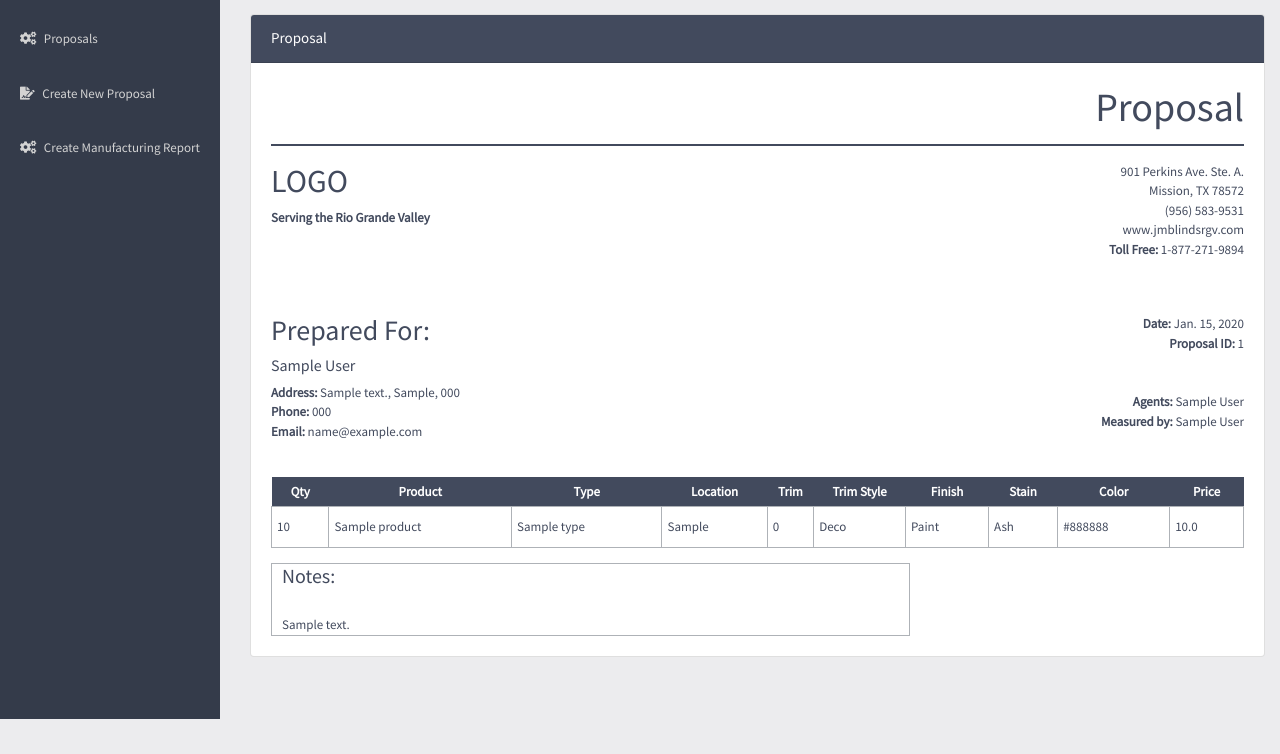
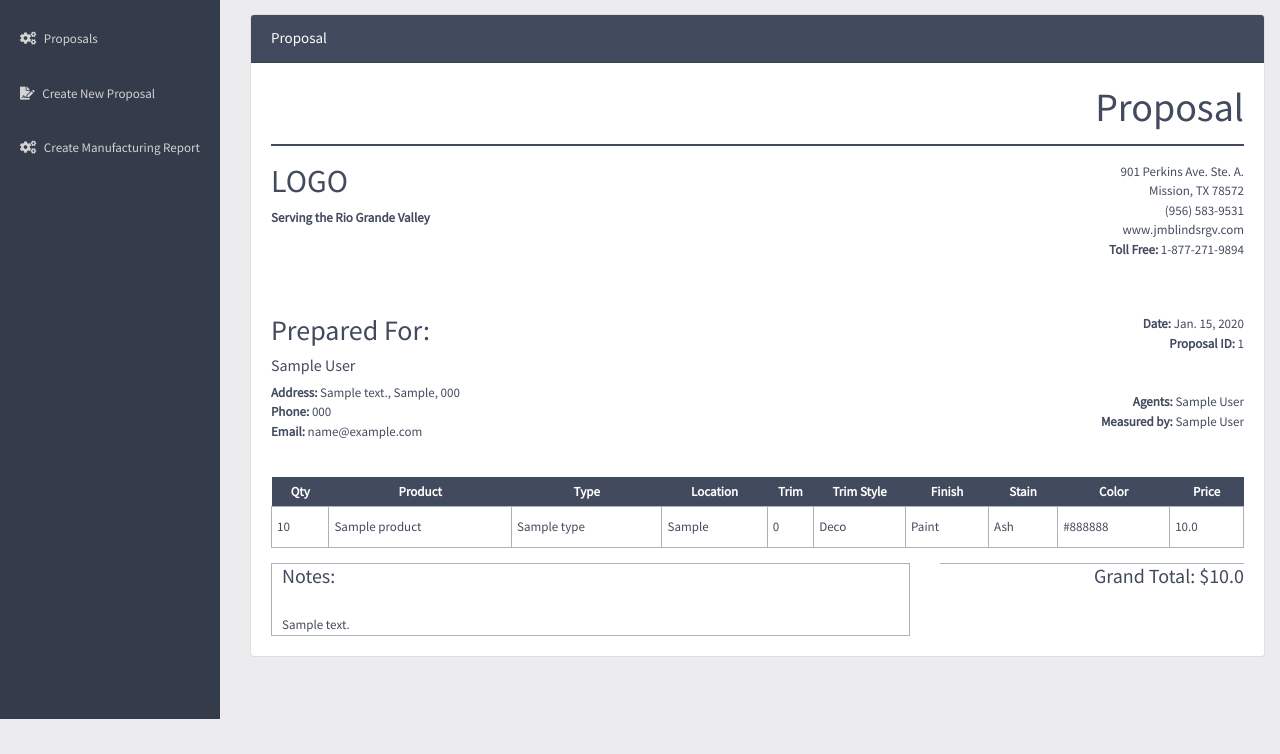
Before and after one commit to gcantu/kaizen, a Django app: page /proposal/final-proposal/1 in a window 1280 px wide. Shown: the part 46-800 px from the top of the page. Run offline with Django 3.2, Linux system fonts and the light colour scheme; tables that the repository leaves empty hold one stand-in row (values such as "Sample post"); parts of the project's set-up code (start-up, migrations or seed data) failed here and were passed over; some libraries are stand-ins or nearby versions.

Commit message:
Calculate proposal total

```diff
--- a/mysite/proposal/templates/proposal/final_proposal.html
+++ b/mysite/proposal/templates/proposal/final_proposal.html
@@ -46,4 +46,9 @@
         {{ proposal.notes }}
       </div>
     </div>
+    <div class="col-lg-4 col-md-4 col-sm-12">
+      <div class="total-style">
+        <h5>Grand Total: ${{ total }}</h5>
+      </div>
+    </div>
 {% endblock %}
--- a/mysite/proposal/views.py
+++ b/mysite/proposal/views.py
@@ -2,6 +2,8 @@ from django.urls import reverse
 from django.shortcuts import render, redirect
 from .models import customer, proposal, agent, line_item
 from .forms import customerForm, proposalForm, lineItemForm
+from django.views.generic.edit import UpdateView
+from django.db.models import Sum
 
 
 def addCustomer(request):
@@ -21,7 +23,6 @@ def addCustomer(request):
 
 
 def addProposal(request, pk):
-    # cust = customer.objects.get(pk=pk)
     f = proposalForm()
     c = 'Proposal'
 
@@ -42,10 +43,6 @@ def addProposal(request, pk):
 
 def addLineItem(request, pk):
     p = proposal.objects.get(pk=pk)
-    # p_agents = p.agents.all()
-    # p_measuredby = p.measured_by.all()
-    # cust_id = p.customer_id
-    # cust = customer.objects.get(pk=cust_id)
     f = lineItemForm()
     c = 'Line Item'
 
@@ -57,32 +54,10 @@ def addLineItem(request, pk):
             new_li.proposal_id = pk
             new_li.save()
             # p_id = form.instance.id
-            return redirect(reverse('proposal:add-line-item', kwargs={'pk': pk}))
+            # return redirect(reverse('proposal:add-line-item', kwargs={'pk': pk}))
+            return render(request, 'proposal/line_item_options.html', {'p_id': pk})
 
     return render(request, 'proposal/create.html', {'form': f, 'current': c, 'proposal': p})
-
-
-
-# def addExtraLineItem(request, pk):
-#     p = proposal.objects.get(pk=pk)
-#     p_agents = p.agents.all()
-#     p_measuredby = p.measured_by.all()
-#     cust_id = p.customer_id
-#     cust = customer.objects.get(pk=cust_id)
-#     lineitem = line_item.objects.filter(proposal_id=pk)
-#     li = lineItemForm()
-#
-#     if request.method == 'POST':
-#         form = lineItemForm(request.POST)
-#
-#         if form.is_valid():
-#             new_li = form.save(commit=False)
-#             new_li.proposal_id = pk
-#             new_li.save()
-#             # p_id = form.instance.id
-#             return redirect(reverse('proposal:add-extra-line-item', kwargs={'pk': pk}))
-#
-#     return render(request, 'proposal/extra_line_item_form.html', {'form': li, 'customer': cust, 'proposal': p, 'agents': p_agents, 'measuredby': p_measuredby, 'lineitem': lineitem})
 
 
 
@@ -94,10 +69,14 @@ def finalProposal(request, pk):
     cust = customer.objects.get(pk=cust_id)
     lineitem = line_item.objects.filter(proposal_id=pk)
 
-    return render(request, 'proposal/final_proposal.html', {'customer': cust, 'proposal': p, 'agents': p_agents, 'measuredby': p_measuredby, 'lineitem': lineitem})
+    li_sum = lineitem.aggregate(Sum('price'))
+
+    total = li_sum['price__sum']
+
+    return render(request, 'proposal/final_proposal.html', {'customer': cust, 'proposal': p, 'agents': p_agents, 'measuredby': p_measuredby, 'lineitem': lineitem, 'total': total})
 
 
-from django.views.generic.edit import UpdateView
+
 
 
 class updateProposal(UpdateView):
```
